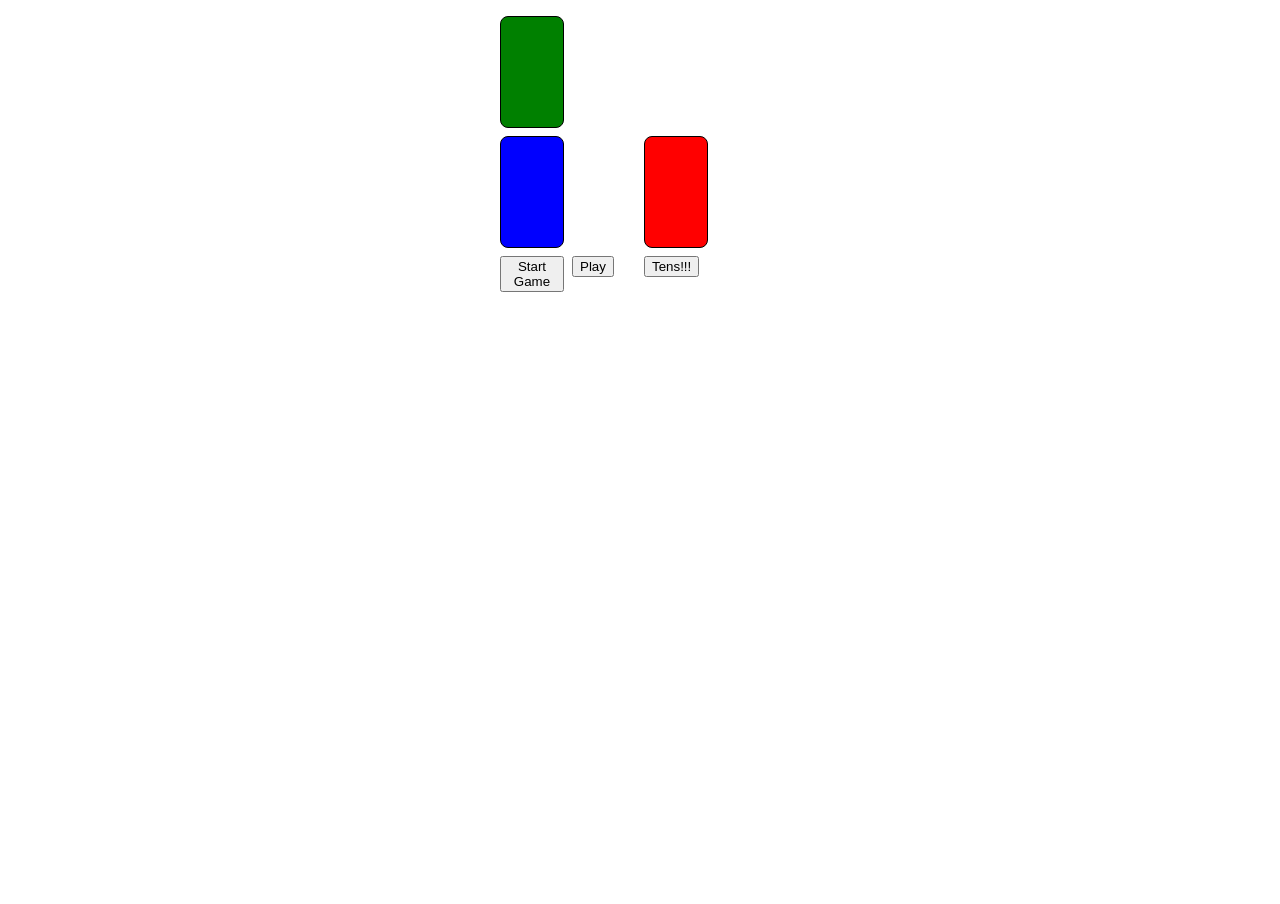
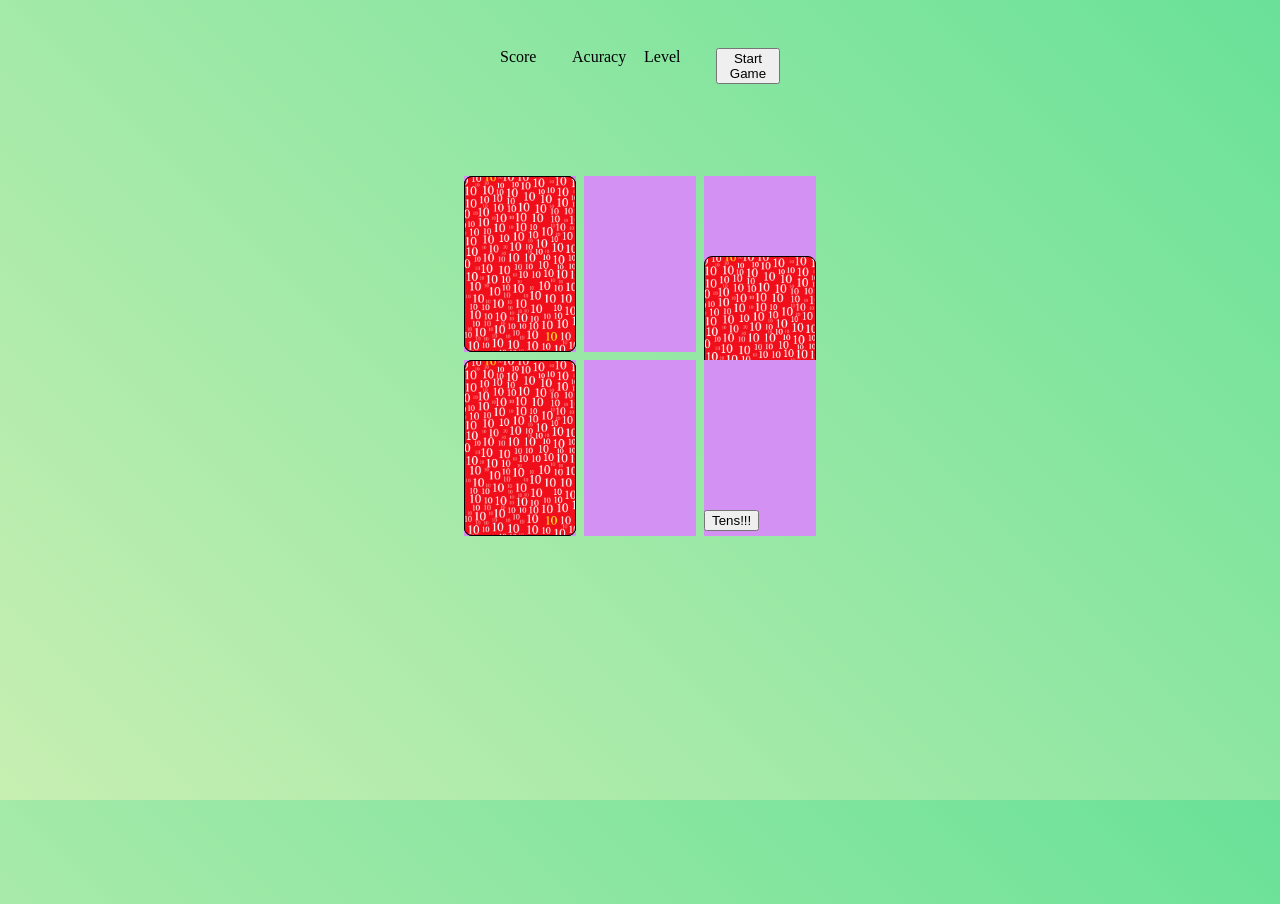
Before and after one commit to Mando96/tens-webapp, a plain HTML site: page index.html in a window 1280 px wide. Before the commit the page ends 800 px from the top, so only its background shows below. Drawn offline with Linux system fonts and the light colour scheme.

Commit message:
changed grid layout, added flip and move function (still needs to be fixed

```diff
--- a/index.html
+++ b/index.html
@@ -9,16 +9,53 @@
     <link rel="stylesheet" href="styles.css">
   </head>
 <body>
-    <div class="computer-deck deck"></div>
-    <div class="computer-card-slot card-slot"></div>
-    <div class="text"></div>
-    <div class="player-deck deck"></div>
-    <div class="player-card-slot card-slot"></div>
+  <nav>
+    <div>Score</div>
+    <div>Acuracy</div>
+    <div>Level</div>
+    <div><button class="start-btn">Start Game</button></div>
+  </nav>
+  <main>
+    <div class="container play1-card-deck">
+      <div class="computer-deck deck"></div>
+      <div class="item" id="item1" >
+        <div class="front deck">
+        </div>
+        <div class="back">
+          <h1>Back of Card</h1>
+          <p>Additional info on the back of the card</p>
+        </div>
+      </div>
+   </div>
+
+   <div class="container play1-card-slot">
+      <div class="computer-card-slot card-slot"></div>
+   </div>
+
+  <div class="container aplha-things">
     <div class="alpha-deck deck"></div>
-    <div class="alpha-card-slot card-slot"></div>
-    <div><button class="btn">Start Game</button></div>
-    <div><button class="btn3">Play</button></div>
-    <div><button class="btn5">Tens!!!</button></div>
+    <div class="alpha-card-slot"></div>
+  </div>
+
+   <div class="container play2-card-deck play-btn">
+    <div class="player-deck deck play-btn"></div>
+      <div class="item" id="item2" >
+        <div class="front deck"></div>
+        <div class="back"></div>
+        <h1>Back of Card</h1>
+          <p>Additional info on the back of the card</p>
+      </div>
+    </div>
+
+    <div class="container play1-card-slot">
+      <div class="player-card-slot card-slot"></div>
+    </div>
+
+    <div class="container btn">
+      <div class="text"></div>
+      <div class="tens-bt"><button class="tens-btn">Tens!!!</button></div>
+    </div>
+  </main>
 
 </body>
 </html>
--- a/script.js
+++ b/script.js
@@ -1,6 +1,6 @@
 import Deck from "./deck.js"
 
-const btnEle = document.querySelector(".btn")
+const startbtn = document.querySelector(".start-btn")
 
 function gameon() {
 
@@ -21,12 +21,12 @@ function gameon() {
   const alphaDeckElement = document.querySelector(".alpha-deck")
   const text = document.querySelector(".text")
   const thetime = 500
-  const btnEle3 = document.querySelector(".btn3")
+  const playbtn = document.querySelector(".play-btn")
 
   let playerDeck, alphaDeck, computerDeck, inRound, stop
 
 
-  btnEle3.addEventListener("click", () => {
+  playbtn.addEventListener("click", () => {
     if (stop) {
       realone()
       return
@@ -37,6 +37,8 @@ function gameon() {
       console.log("Sex")
     } else {
       flip()
+      moveImage2()
+
     }
   })
 
@@ -76,8 +78,8 @@ function gameon() {
     const playerCard = playerDeck.pop()
     const alphaCard = []
     const alphaDeckCount = alphaDeck.numberOfCards + 2
-
-    console.log()
+    const tensbtn = document.querySelector(".tens-btn")
+    let win
 
     updateDeckCount()
 
@@ -85,9 +87,9 @@ function gameon() {
 
     setTimeout(function () {
       computerCardSlot.appendChild(computerCard.getHTML())
-      const win = document.querySelector(".btn5")
+      moveImage1()
 
-      if (isRoundWinner(playerCard, computerCard, alphaCard)) {
+      /*if (isRoundWinner(playerCard, computerCard, alphaCard)) {
         text.innerText = "You Rock!!😗"
         alphaDeck.push(computerCard)
         alphaDeck.push(playerCard)
@@ -95,16 +97,42 @@ function gameon() {
         text.innerText = "Stale"
         alphaDeck.push(computerCard)
         alphaDeck.push(playerCard)
+      }*/
+
+      if (isRoundWinner(playerCard, computerCard, alphaCard, win)){
+        win = true
+        console.log(win)
+      }
+      else
+      {
+        win = false
+        console.log(win)
       }
 
-     /* win.addEventListener("click", () => {
+      tensbtn.addEventListener("click", () => {
+        if (win) {
+          if (isRoundWinner( playerCard, computerCard, alphaCard)) {
+            text.innerText = "Nailed it 🤩"
+            for (let i = 0; i < alphaDeckCount; i++) {
+              playerDeck.push(alphaCard)
+              alphaDeck.pop(alphaCard)
+            }
+          }
+        } else {
+          text.innerText = "Nice Try 🧐"
+          //alphaDeck.push(computerCard)
+          //alphaDeck.push(playerCard)
+        }
+      })
 
       if (isRoundWinner( playerCard, computerCard, alphaCard)) {
         text.innerText = "Win"
-        for (let i = 0; i < alphaDeckCount; i++) {
+        alphaDeck.push(computerCard)
+        alphaDeck.push(playerCard)
+       /* for (let i = 0; i < alphaDeckCount; i++) {
           playerDeck.push(alphaCard)
           alphaDeck.pop(alphaCard)
-        }
+        }*/
       }
       else if (isRoundWinner(computerCard, playerCard, alphaCard)) {
         text.innerText = "Lose"
@@ -118,8 +146,6 @@ function gameon() {
         alphaDeck.push(computerCard)
         alphaDeck.push(playerCard)
       }
-
-      })*/
 
     }, thetime)
 
@@ -167,8 +193,19 @@ function gameon() {
     return deck.numberOfCards === 0
   }
 
+
+  function moveImage1() {
+    var image = document.getElementById("item1");
+    image.classList.add("turn");
+
+  }
+  function moveImage2() {
+    var image = document.getElementById("item2");
+    image.classList.add("turn");
+  }
+
 }
 
-btnEle.addEventListener("click", () => {
+startbtn.addEventListener("click", () => {
   gameon()
 })
--- a/styles.css
+++ b/styles.css
@@ -4,15 +4,46 @@
 
   body {
     margin: 0;
+    height: 100vh;
+    display: grid;
+    overflow: hidden;
+    background: linear-gradient(45deg, #c7efb2, #6ae198);
+    justify-content: center;
+    align-items: center;
+    padding-top: 2rem;
+
+  }
+  nav {
+    margin: 0;
     display: grid;
     grid-template-columns: repeat(4, 4rem);
-    grid-template-rows: 7rem 7rem 2rem 1rem 1rem;
+    grid-template-rows: 7rem;
     gap: .5rem;
     cursor: pointer;
     justify-content: center;
     padding-top: 1rem;
   }
 
+  main {
+    margin: 0;
+    display: grid;
+    grid-template-columns: repeat(3, 7rem);
+    grid-template-rows: 11rem 11rem 11rem 11rem;
+    gap: .5rem;
+    cursor: pointer;
+    justify-content: center;
+    padding-top: 1rem;
+  }
+
+  .container{
+    background-color: rgb(211, 146, 243);
+    padding-top: 2rem;
+    justify-content: center;
+    position: relative;
+    perspective: 800px;
+    user-select: none;
+
+  }
   .deck {
     height: 100%;
     width: 100%;
@@ -22,19 +53,51 @@
     align-items: center;
     font-size: 3rem;
     border-radius: .5rem;
-    color: white;
+    color: whitesmoke;
     user-select: none;
   }
 
+
   .computer-deck {
-    background-color: green;
+    background-image: url("images/card0.png");
+    background-repeat:no-repeat;
+    background-size: cover;
+    top: 0px;
+    left: 0px;
+    position: absolute;
+    height: 100%;
+    width: 100%;
+
+
   }
 
   .player-deck {
-    background-color: blue;
+    background-image: url("images/card0.png");
+    background-size: cover;
+    top: 0px;
+    left: 0px;
+    position: absolute;
+    height: 100%;
+    width: 100%;
   }
+
+
   .alpha-deck {
-    background-color:red;
+    background-image: url("images/card0.png");
+    background-size: cover;
+    top: 80px;
+    left: 0px;
+    position: absolute;
+    height: 100%;
+    width: 100%;
+  }
+
+  .tens-bt {
+    top: 150px;
+    left: 0px;
+    position: absolute;
+    height: 100%;
+    width: 100%;
   }
 
   .text {
@@ -45,15 +108,19 @@
   }
 
   .card {
-    position: relative;
+    background-color: rgb(220, 233, 245);
+    position: absolute;
     height: 100%;
     width: 100%;
-    border: 1px solid black;
+    top: 0px;
+    left: 0px;
+    border: 1px solid rgb(15, 16, 14);
     border-radius: .5rem;
-    display: flex;
+    display:flex;
     justify-content: center;
     align-items: center;
-    font-size: 4rem;
+    font-size: 5rem;
+
   }
 
   .card.red {
@@ -68,12 +135,12 @@
   .card::after {
     position: absolute;
     content: attr(data-value);
-    font-size: 1rem;
+    font-size: 1.5rem;
   }
 
   .card::before {
     top: .5rem;
-    left: .5rem
+    left: .5rem;
   }
 
   .card::after {
@@ -81,3 +148,90 @@
     right: .5rem;
     transform: rotate(180deg);
   }
+/*----------------------------------------*/
+
+  .item {
+    background-color:none;
+    opacity: 1;
+    position: absolute;
+    top: 0px;
+    left: 0px;
+    height: 100%;
+    width: 100%;
+    transition: transform 1500ms;
+    transform-style: preserve-3d;
+  }
+
+  .turn {
+    cursor: pointer;
+    transform: rotateY(180deg) translate(-120px, 0px);
+  }
+
+  .front,
+  .back {
+
+    position: absolute;
+    backface-visibility: hidden;
+  }
+
+  .front {
+    background-image: url("images/card0.png");
+    background-size: cover;
+
+  }
+
+  .back {
+    background-color: #6ae198;
+    transform: rotateY(180deg);
+    display: flex;
+    flex-direction: column;
+    justify-content: center;
+    align-items: center;
+    gap: 5rem;
+  }
+
+
+
+  @keyframes game-play-button-fade-in{
+    from{opacity: 0;}
+    to{opacity: 1;}
+}
+
+
+.card.shuffle-left{
+    transform: translateX(300px) translateY(40px);
+}
+.card.shuffle-right{
+    transform: translateX(-350px) translateY(-40px);
+}
+.card.fly-in{
+    transform: translateY(-1000px) translateX(-600px) rotate(45deg);
+}
+
+@media screen and (max-width:600px){
+    .card{
+        width: var(--card-width-sm);
+        height: var(--card-height-sm);
+    }
+    .card-container{
+        width: calc(var(--card-width-sm) * (var(--num-cards)/2) + var(--card-horizontal-space-sm));
+    }
+    main{
+        height:50%;
+    }
+    .current-status{
+        font-size:1.2rem;
+    }
+    .game-play-button-container{
+        width: 120px;
+        height: 40px;
+    }
+    #playGame{
+        padding: 6px 8px;
+        font-size:12px;
+        min-height:40px;
+    }
+    .header-img{
+        height:55px;
+    }
+}
```
